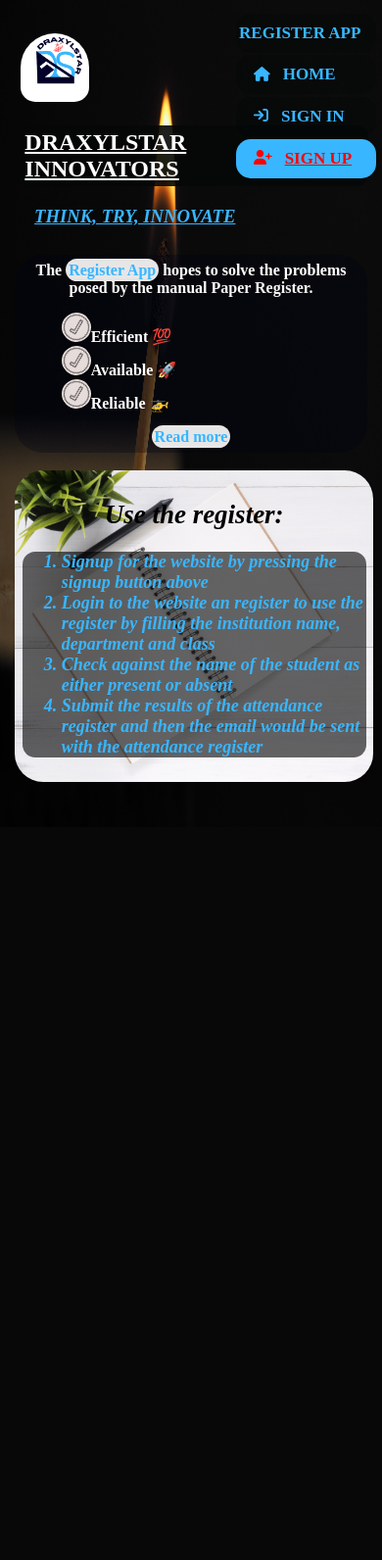
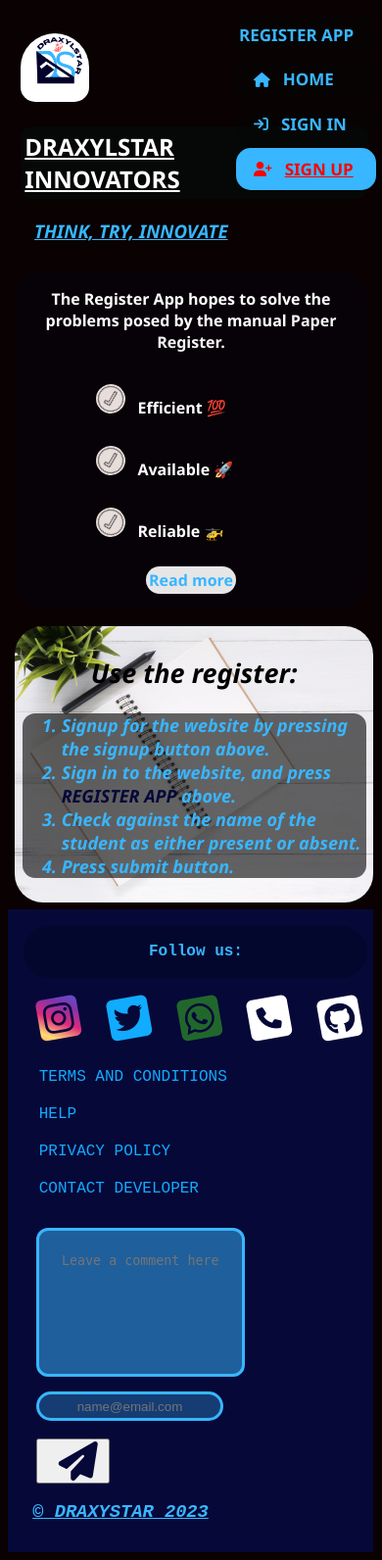
Before and after one commit to Felix-whitesean/software-development-project, a PHP site: page / in a window 390 px wide. Shown: the whole page at 98% size. Before the commit the page ends 798 px from the top, so only its background shows below. Run offline with PHP 8.4, Linux system fonts and the light colour scheme; some libraries are stand-ins or nearby versions.

Commit message:
added footer

```diff
--- a/auth.css
+++ b/auth.css
@@ -19,6 +19,8 @@ form{
 input{
     height: 30px;
     border-radius: 20px;
+    border-top-left-radius: 0;
+    border-bottom-left-radius: 0;
     padding: 5px;
     padding-left: 10px;
     font-size: 18px;
--- /dev/null
+++ b/footer.css
@@ -0,0 +1,118 @@
+.footer{
+    padding: 3%;
+    width: 90vw;
+    background: rgb(6, 8, 56);
+    color:rgb(56, 182, 255);
+    font-family:'Courier New', Courier, monospace;
+    height:  auto;
+    margin-bottom: -12px;
+    padding-bottom: -50px;
+    margin-left: -12px;
+    margin-right: -12px;
+    display: flex;
+}
+.follow a{
+    text-decoration: none;
+}
+.follow a:hover{
+    color:rgb(56, 182, 255);
+}
+.fa-square-phone{
+    color: white;
+    transform:rotate(-10deg);
+    margin-right: 2px;
+}
+.fa-square-whatsapp{
+    color: rgb(33, 103, 44);
+    transform:rotate(-10deg);
+    margin-right: 2px;
+}
+.fa-square-twitter{
+    color: rgb(17,171,255);
+    transform:rotate(-10deg);
+    margin-right: 2px;
+}
+.fa-square-instagram{
+    background: linear-gradient(30deg, rgb(245,133,42),rgb(254, 218, 119), rgb(221,42,123),rgb(129, 52, 175),rgb(81, 91,212));
+    -webkit-background-clip: text;
+    -webkit-text-fill-color: transparent;
+    display: inline-block;
+    transform:rotate(-10deg);
+    margin-right: 2px;
+}
+.fa-square-github{
+    color: white;
+    transform:rotate(-10deg);
+    margin-right: 2px;
+}
+.links{
+    display: flex;
+    flex-direction: column;
+    text-transform: uppercase;
+    padding: 3%;
+    margin: auto;
+}
+.follow{
+    max-width: 400px;
+    padding: 1.5%
+}
+.links a{
+    padding: 10px;
+    text-decoration: none;
+    color:rgb(17,171,255)
+}
+.links a:hover{
+    color: white;
+    width: auto;
+    border: 1px solid rgb(56, 182, 255);
+}
+textarea{
+    max-width: 320px;
+    resize: none;
+    overflow: hidden;
+    padding: 23px;
+    border-radius: 12px;
+    background: rgb(56, 182, 255, 0.5);
+    color: white;
+    outline: none;
+    margin: 5% auto;
+    height: auto;
+    min-height: 100px;
+    border: 3px solid rgb(56, 182, 255);
+    text-align: center;
+}
+textarea:hover{
+    padding: 23px;
+}
+input{
+    padding: 2%;
+    outline: none;
+    background: rgb(56, 182, 255, 0.3);
+    border-radius:19px;
+    color: white;
+    border: 3px solid rgb(56, 182, 255);
+    text-align: center;
+}
+@media only screen and (max-width: 789px){
+    .footer{
+        display: inline-block;
+        margin: auto;
+    }
+    .links a{
+        max-width: 200px;
+    }
+    .follow{
+        width: 100%;
+    }
+    .follow i{
+        max-width: 32px;
+    }
+    .comment{
+        width:60%;
+        margin: auto;
+        margin-left: 5%;
+    }
+    .comment{
+        background:rgb(6, 8, 56);
+    }
+}
--- a/footer.html
+++ b/footer.html
@@ -0,0 +1,44 @@
+<!DOCTYPE html>
+<html lang="en">
+<head>
+    <meta charset="UTF-8">
+    <meta http-equiv="X-UA-Compatible" content="IE=edge">
+    <meta name="viewport" content="width=device-width, initial-scale=1.0">
+    <title></title>
+    <link rel="stylesheet" href="footer.css">
+    <script src="https://kit.fontawesome.com/6aa0d943f8.js" crossorigin="anonymous"></script>
+</head>
+<body>
+    <div class="footer">
+        <div class="follow">
+            <h4>Follow us:</h4>
+            <br>
+            <a href="https://instagram.com/felixwhitesean" target="_BLANK"><i class="fa-brands fa-square-instagram fa-3x"></i></a>
+            <a href="https://twitter.com/FWhitesean" target="_BLANK"><i class="fa-brands fa-square-twitter fa-3x"></i></a>
+            <a href="https://api.whatsapp.com/send?phone=254113312549" target="_BLANK"><i class="fa-brands fa-square-whatsapp fa-3x"></i></a>
+            <a href="tel:+25411332549" target="_blank" ><i class="fa-solid fa-square-phone fa-3x"></i></a>
+            <a href="https://github.com/multiventures" target="_BLANK"><i class="fa-brands fa-square-github fa-3x"></i></a>
+
+        </div>
+        <div class="links">
+            <a href="terms_and_conditions">Terms and conditions</a>
+            <a href="help">Help</a>
+            <a href="privacy">Privacy policy</a>
+            <a href="mailto:felixwhitesean@gmail.com">Contact developer</a>
+        </div>
+        <div class="comment">
+            <form action="" method="post">
+                <textarea name="comment" placeholder="Leave a comment here" required></textarea>
+                <br>
+                <input type="email" placeholder="name@email.com" required>
+                <br>
+                <br>
+                <button type="submit"><i class="fa-solid fa-light fa-paper-plane fa-3x" style="color: rgb(6, 8, 56);"></i></button>
+            </form>
+        </div>
+        <div class="copyright">
+            <h3>© draxystar 2023</h3>
+         </div>
+    </div>
+</body>
+</html>
--- /dev/null
+++ b/header.css
@@ -0,0 +1,139 @@
+.navbar{
+    height: auto;
+    padding: 1%;
+    float: right;
+}
+h3{
+    text-decoration: underline;
+    color: rgb(56, 182, 255);
+    padding-left: 14px;
+    text-transform: uppercase;
+    font-style: italic;
+}
+i{
+    color:rgb(56, 182, 255);
+    padding-right: 4px;
+}
+.name h2{
+    text-decoration: underline;
+    color: rgb(6, 8, 56);
+    background: rgb(246, 252, 255,0.7);
+    padding-left: 14px;
+    text-transform: uppercase;
+    border-radius: 15px;
+}
+.navbar a{
+    color:rgb(56, 182, 255);
+    text-decoration: none;
+    text-align: center;
+    min-width: 90px;
+    background: rgb(6, 8, 8, 0.3);
+    padding: 10px;
+    font-size: 20px;
+    border-radius: 15px;
+    font-weight: bold;
+    text-transform: uppercase;
+}
+.navbar a:hover{
+    text-decoration: underline;
+    color:rgb(56, 182, 255);
+    border: none;
+}
+#signup{
+    background: rgb(56, 182, 255);
+    color: red;
+    text-transform: uppercase;
+    text-decoration: underline;
+}
+#signup i{
+    color: rgb(6, 8, 56);
+}
+#signup a{
+    padding-left: 32px;
+}
+#signup:hover{
+    color: black;
+}
+.head{
+    display: flex;
+    border-radius: 25px;
+    padding: 1.5%;
+    margin-left: 23%;
+}
+.head img{
+    margin-top: 20px;
+    width: 100px;
+    height: 100px;
+    border-top-left-radius: 50%;
+    border-top-right-radius: 50%;
+    border-bottom-right-radius: 15px;
+    border-bottom-left-radius: 15px;
+    margin-top: 20px;
+    background: white;
+
+}
+
+@media only screen and (max-width: 928px) {
+    .navbar{
+        display: block;
+        padding: .2%;
+        background-repeat: no-repeat;
+        margin-top: 2px;
+    }
+    i{
+        align-self: left;
+        visibility: visible;
+        padding-left: 15px;
+    }
+    #signup i{
+        color: red;
+    }
+    #signup i:hover{
+        color: rgb(10,1,2);
+    }
+    .navbar a{
+        font-size: 17px;
+        display: block;
+        text-align: left;
+        padding-left: 2%;
+        width: 130px;
+        margin-top: 2%;
+        border-radius: 15px;
+        text-transform: uppercase;
+    }
+    .navbar a:hover{
+       border-bottom: 3px solid rgb(56, 182, 255);
+       text-decoration: none;
+       border-top: 2px solid rgb(56, 182, 255);
+    }
+    #signup:hover{
+        border-bottom: 3px solid rgb(56, 182, 255);
+       text-decoration: none;
+       border-top: 3px solid rgb(56, 182, 255);
+       background: rgb(56, 182, 255,0.6);
+    }
+    .head{
+        margin-left: 2%;
+    }
+    .head{
+        display: block;
+    }
+    .head img{
+        height: 70px;
+        width: 70px;
+    }
+    a i{
+        visibility: visible;
+        font-size: 39px;
+        padding-right: 13px;
+        color:rgb(56, 182, 255);
+    }
+    .name h2{
+        max-width: 400px;
+        padding: 1.2%;
+        background: rgb(6, 8, 8, 0.9);
+        color: white;
+        text-align: left;
+        border-radius: 12px;
+    }
+}
--- a/header.php
+++ b/header.php
@@ -10,7 +10,7 @@
     <meta http-equiv="X-UA-Compatible" content="IE=edge">
     <meta name="viewport" content="width=device-width, initial-scale=1.0">
     <title>header</title>
-    <link rel="stylesheet" href="hnf.css">
+    <link rel="stylesheet" href="header.css">
     <script src="https://kit.fontawesome.com/6aa0d943f8.js" crossorigin="anonymous"></script>
 </head>
 <body>
--- a/hnf.css
+++ /dev/null
@@ -1,132 +0,0 @@
-.navbar{
-    height: auto;
-    padding: 1%;
-    float: right;
-}
-h3{
-    text-decoration: underline;
-    color: rgb(56, 182, 255);
-    padding-left: 14px;
-    text-transform: uppercase;
-    font-style: italic;
-}
-i{
-    color:rgb(56, 182, 255);
-    padding-right: 4px;
-}
-.name h2{
-    text-decoration: underline;
-    color: rgb(6, 8, 56);
-    background: rgb(246, 252, 255,0.7);
-    padding-left: 14px;
-    text-transform: uppercase;
-    border-radius: 15px;
-}
-.navbar a{
-    color:rgb(56, 182, 255);
-    text-decoration: none;
-    text-align: center;
-    min-width: 90px;
-    background: rgb(6, 8, 8, 0.3);
-    padding: 10px;
-    font-size: 20px;
-    border-radius: 15px;
-    font-weight: bold;
-    text-transform: uppercase;
-}
-.navbar a:hover{
-    text-decoration: underline;
-    color:rgb(56, 182, 255);
-    border: none;
-}
-#signup{
-    background: rgb(56, 182, 255);
-    color: red;
-    text-transform: uppercase;
-    text-decoration: underline;
-}
-#signup i{
-    color: rgb(6, 8, 56);
-}
-#signup a{
-    padding-left: 32px;
-}
-#signup:hover{
-    color: black;
-}
-.head{
-    display: flex;
-    border-radius: 25px;
-    padding: 1.5%;
-    margin-left: 23%;
-}
-.head img{
-    margin-top: 20px;
-    width: 100px;
-    height: 100px;
-    border-top-left-radius: 50%;
-    border-top-right-radius: 50%;
-    border-bottom-right-radius: 15px;
-    border-bottom-left-radius: 15px;
-    margin-top: 20px;
-    background: white;
-
-}
-
-@media only screen and (max-width: 928px) {
-    .navbar{
-        display: block;
-        padding: .2%;
-        background-repeat: no-repeat;
-        margin-top: 2px;
-    }
-    i{
-        align-self: left;
-        visibility: visible;
-        padding-left: 15px;
-    }
-    #signup i{
-        color: red;
-    }
-    #signup i:hover{
-        color: rgb(10,1,2);
-    }
-    .navbar a{
-        font-size: 17px;
-        display: block;
-        text-align: left;
-        padding-left: 2%;
-        width: 130px;
-        margin-top: 2%;
-        border-radius: 15px;
-        text-transform: uppercase;
-    }
-    .navbar a:hover{
-       border-bottom: 3px solid rgb(56, 182, 255);
-       text-decoration: none;
-    }
-    .head{
-        margin-left: 2%;
-    }
-    .head{
-        display: block;
-    }
-    .head img{
-        height: 70px;
-        width: 70px;
-    }
-    a i{
-        visibility: visible;
-        font-size: 39px;
-        padding-right: 13px;
-        color:rgb(56, 182, 255);
-    }
-    .name h2{
-        max-width: 400px;
-        padding: 1.2%;
-        background: rgb(6, 8, 8, 0.9);
-        color: white;
-        text-align: left;
-        border-radius: 12px;
-    }
-}
--- a/index.css
+++ b/index.css
@@ -1,8 +1,9 @@
 body{
-    background-image: url('bg5.jpg');
+    font-family: 'Segoe UI', Tahoma, Geneva, Verdana, sans-serif;
     background-repeat: no-repeat;
-    background-size: 100vw 100vh;
+    background-size: cover;
     background-attachment: fixed;
+    background: rgb(10,1,2);
 }
 .about{
     background: rgb(10,1,2,0.5);
@@ -12,13 +13,17 @@ body{
     color: rgb(12,130,128,0.8);
     color: white;
 }
+.about li{
+    padding: 12px;
+    padding-left: 25px;
+}
 span{
     color: whitesmoke;
 }
 h4{
     background: rgb(2, 6, 22,0.3);
     border-radius: 29px;
-    padding: 2%;
+    padding: 5%;
     max-width: 390px;
     text-align: center;
     background-size: cover;
@@ -28,6 +33,7 @@ h4 li{
     list-style: none;
     text-align: left;
     color: white;
+    padding: 10px;
 }
 h4 img{
     height: 30px;
@@ -35,6 +41,8 @@ h4 img{
     rotate: -35deg;
     background: rgb(255, 246, 242,0.9);
     border-radius: 52%;
+    margin-right: 12px;
+    margin-top: 4px;
 }
 .moto{
     color: rgb(10,0,7,0.9);
--- a/index.php
+++ b/index.php
@@ -15,11 +15,11 @@
     <div class="bg">
         <div class="body">
             <div class="about">
-                <h4>The <a href="Register.php">Register App</a> hopes to solve the problems posed by the manual <span>Paper Register.</span>
+                <h4>The Register App hopes to solve the problems posed by the manual <span>Paper Register.</span> </a>
                 <ul>
-                    <li> <img src="check-button.png" alt="">Efficient 💯</a></li>
-                    <li><img src="check-button.png" alt="">Available 🚀</li>
-                    <li><img src="check-button.png" alt="">Reliable 🚁</li>
+                    <li> <img src="check-button.png" alt="">Efficient 💯</li>
+                    <li> <img src="check-button.png" alt="">Available 🚀</li>
+                    <li> <img src="check-button.png" alt="">Reliable 🚁</li>
                 </ul>
                 <a href="#">Read more</a></h4>
             </div>
@@ -28,10 +28,10 @@
                     Use the register:
                 </h2>
                 <ol>
-                    <li>Signup for the website by pressing the signup button above</li>
-                    <li>Login to the website an register to use the register by filling the institution name, department and class</li>
-                    <li>Check against the name of the student as either present or absent</li>
-                    <li>Submit the results of the attendance register and then the email would be sent with the attendance register</li>
+                    <li>Signup for the website by pressing the signup button above.</li>
+                    <li>Sign in to the website, and press <a href="register.php" style="color: rgb(6, 8, 56); text-decoration: none;">REGISTER APP</a> above.</li>
+                    <li>Check against the name of the student as either present or absent.</li>
+                    <li>Press submit button. </li>
                 </ol>
             </div>
             <div class="about">
@@ -39,5 +39,8 @@
             </div>
         </div>
     </div>
+    <?php
+    include('footer.html');
+    ?>
 </body>
 </html>
```
